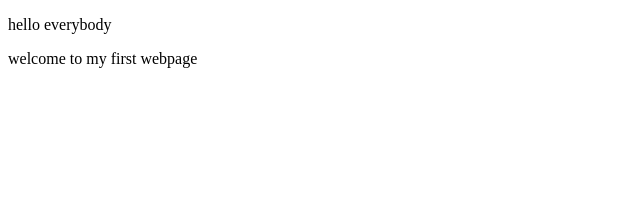
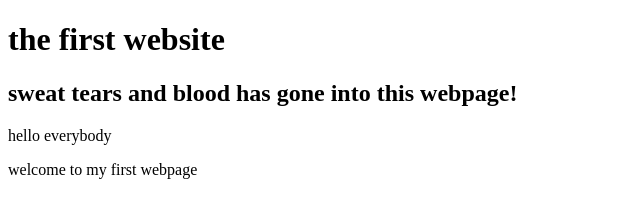
Before and after one commit to inziani/wk1-revision-website, a plain HTML site: page website_1.html in a window 1280 px wide. Shown: the whole page, without its empty margins (0-640 px from the left). Drawn offline with Linux system fonts and the light colour scheme.

Commit message:
add new header details

```diff
--- a/website_1.html
+++ b/website_1.html
@@ -6,6 +6,9 @@
   <title>the first webpage</title>
 </head>
 <body>
+    <h1>the first website</h1>
+    <h2>sweat tears and blood has gone into this webpage!</h2>
+
     <p>hello everybody</p>
     <p>welcome to my first webpage</p>
 
```
